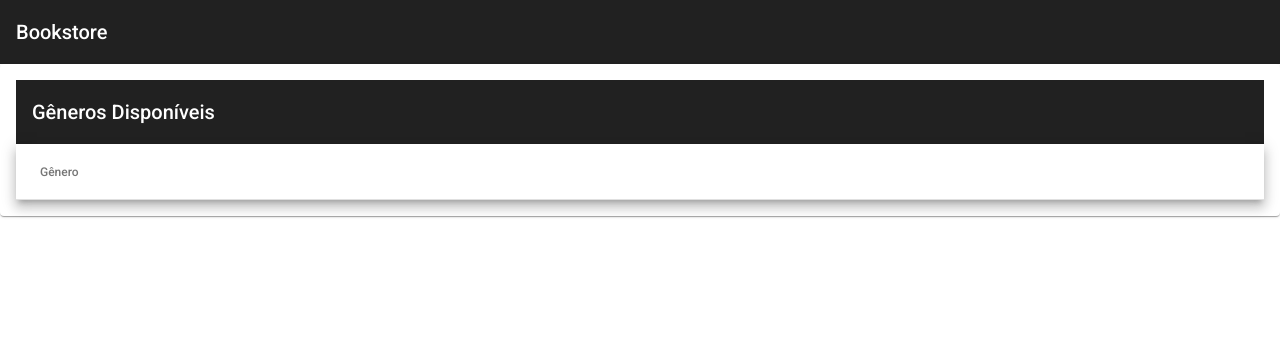
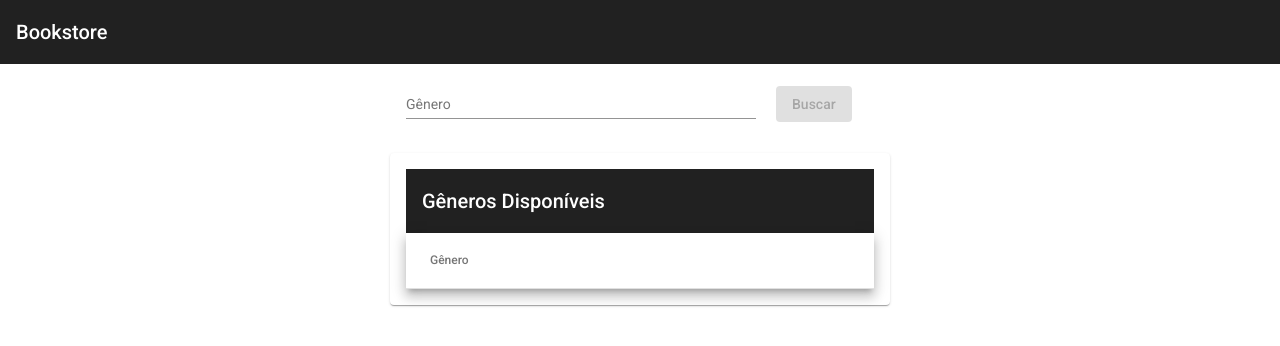
Before and after one commit to kbrayner/BookstoreApp, an Angular app: page /categories in a window 1280 px wide. Shown: the top 346 px of the page. Built offline with nearby package versions, Linux system fonts and the light colour scheme; no server answers.

Commit message:
Add category table to the category list page

```diff
--- a/src/app/categories/categories-routing.module.ts
+++ b/src/app/categories/categories-routing.module.ts
@@ -1,9 +1,9 @@
 import { NgModule } from '@angular/core';
-import { CategoryTableComponent } from './category-table/category-table.component';
 import { RouterModule, Routes } from '@angular/router';
+import { CategoryListComponent } from './category-list/category-list.component';
 
 const routes: Routes = [
-  {path: '', component: CategoryTableComponent}
+  {path: '', component: CategoryListComponent}
 ];
 
 @NgModule({
--- a/src/app/categories/category-list/category-list.component.html
+++ b/src/app/categories/category-list/category-list.component.html
@@ -1 +1,18 @@
-<p>category-list works!</p>
+<div class="category-list-container">
+  <div class="category-list-content">
+
+    <form class="category-form" (ngSubmit)="onSubmit()">
+      <mat-form-field class="category-form-field">
+        <mat-label>Gênero</mat-label>
+        <input name="categoryNameFilter" matInput placeholder="Pesquisar gênero" [(ngModel)]="categoryNameFilter">
+      </mat-form-field>
+
+      <button mat-raised-button color="primary" type="submit" class="button" [disabled]="!categoryNameFilter">
+        Buscar
+      </button>
+    </form>
+
+    <app-category-table [categories$]="categories$"></app-category-table>
+
+  </div>
+</div>
--- a/src/app/categories/category-list/category-list.component.scss
+++ b/src/app/categories/category-list/category-list.component.scss
@@ -0,0 +1,23 @@
+.category-list-container {
+  width: 100%;
+  display: flex;
+  justify-content: center;
+}
+
+.category-list-content {
+  display: flex;
+  justify-content: center;
+  flex-direction: column;
+  min-width: 500px;
+  max-width: 1000px;
+}
+
+.category-form {
+  width: 100%;
+  padding: 1rem;
+}
+
+.category-form-field {
+  width: 70%;
+  margin-right: 20px;
+}
--- a/src/app/categories/category-list/category-list.component.ts
+++ b/src/app/categories/category-list/category-list.component.ts
@@ -1,4 +1,7 @@
 import { Component, OnInit } from '@angular/core';
+import { CategoriesService } from '../services/categories.service';
+import { Observable } from 'rxjs';
+import { Category } from '../../model/category';
 
 @Component({
   selector: 'app-category-list',
@@ -7,9 +10,18 @@ import { Component, OnInit } from '@angular/core';
 })
 export class CategoryListComponent implements OnInit {
 
-  constructor() { }
+  categoryNameFilter: string = '';
+  categories$: Observable<Category[]>;
+
+  constructor(private categoriesService: CategoriesService) {
+    this.categories$ = this.categoriesService.list();
+   }
 
   ngOnInit(): void {
   }
 
+  onSubmit(): void{
+    alert(this.categoryNameFilter);
+  }
+
 }
--- a/src/app/categories/category-table/category-table.component.ts
+++ b/src/app/categories/category-table/category-table.component.ts
@@ -1,7 +1,6 @@
-import { Component, OnInit } from '@angular/core';
+import { Component, OnInit, Input } from '@angular/core';
 import { Observable } from 'rxjs';
 import { Category } from '../../model/category';
-import { CategoriesService } from '../services/categories.service';
 
 @Component({
   selector: 'app-category-table',
@@ -10,12 +9,13 @@ import { CategoriesService } from '../services/categories.service';
 })
 export class CategoryTableComponent implements OnInit {
 
-  categories$: Observable<Category[]>;
+  @Input()
+  categories$: Observable<Category[]> | null;
   displayedColumns = ['Name','Edit','Delete'];
 
-  constructor(private categoriesService: CategoriesService) {
+  constructor() {
+    this.categories$ = null;
 
-    this.categories$ = this.categoriesService.list();
   }
 
   ngOnInit(): void {
```
Also changed, not shown: src/app/categories/categories.module.ts (+5 -3 lines).
